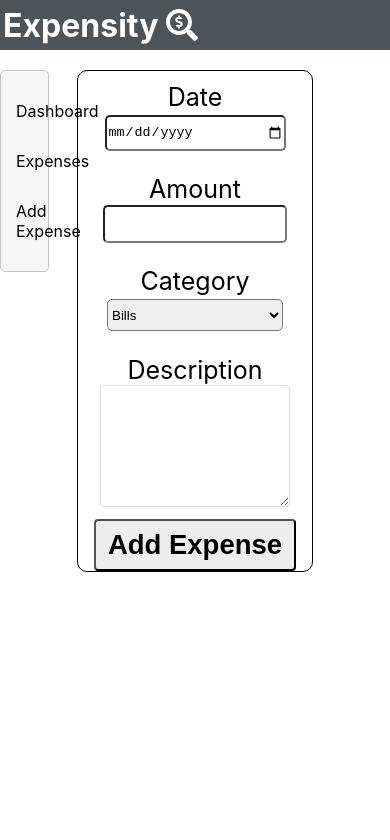
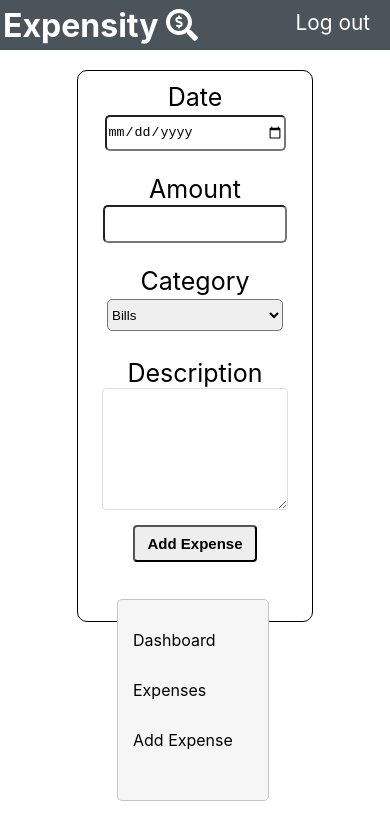
Before and after one commit to tam135/Expensify-client, a React (Create React App) app: page /addExpense in a window 390 px wide. Shown: the top 840 px of the page. Built offline with nearby package versions, Linux system fonts and the light colour scheme.

Commit message:
added sidebar and media queries

```diff
--- a/src/Components/AddExpense/AddExpense.css
+++ b/src/Components/AddExpense/AddExpense.css
@@ -1,7 +1,7 @@
 .AddExpenseForm {
     border: 1px solid black;
     border-radius: 10px;
-    height: 500px;
+    height: 550px;
     width: 60%;
     text-align: center;
     margin: 5% auto;
@@ -13,7 +13,6 @@
     margin: 5% 1%;
 }
 input, select {
-
     border-radius: 5px;
     width: 11rem;
     height: 2rem;
@@ -22,7 +21,7 @@ input, select {
 
 
 .description {
-    margin: 5%;
+    margin: 15px;
     border-radius: 10px;
 }
 .Textarea {
@@ -30,3 +29,14 @@ input, select {
     height: 100px;
     margin: auto;
 }
+
+@media only screen and (max-width: 425px) {
+   .Button {
+        order: 1px solid #aaa;
+
+        font-size: .6em;
+        border-radius: 4px;
+        padding: 8px 12px;
+        font-weight: bold;
+}
+}
--- a/src/Components/AddExpense/AddExpense.js
+++ b/src/Components/AddExpense/AddExpense.js
@@ -7,42 +7,30 @@ import './AddExpense.css'
 export default class AddExpense extends Component {
     render() {
         return (
+          <div className="AddExpensePage">
+            <header>
+              <Header />
+              <SideBar />
+            </header>
 
-            <div className="AddExpensePage">
-                <nav className='Header'>
-                    <Header />
-                </nav>
-                <SideBar />
-
-                <form className='AddExpenseForm'>
-                    <div className='AddExpenseForm__Options'>
-                        <label htmlFor='AddExpenseForm__date'>
-                            Date
-                            {' '}
-                            </label>
-                        <input
-                            name='date'
-                            type='date' />
+            <form className="AddExpenseForm">
+              <div className="AddExpenseForm__Options">
+                <label htmlFor="AddExpenseForm__date">Date </label>
+                <input name="date" type="date" />
               </div>
 
-                    <div className='AddExpenseForm__Options'>
-                        <label htmlFor='AddExpenseForm__amount'>
-                            Amount
-                            {' '}
-                            </label>
+              <div className="AddExpenseForm__Options">
+                <label htmlFor="AddExpenseForm__amount">Amount </label>
                 <input
-                            name='amount'
-                            type='text'
+                  name="amount"
+                  type="text"
                   required
-                            id='AddExpenseForm__amount'>
-                        </input>
+                  id="AddExpenseForm__amount"
+                ></input>
               </div>
 
-                    <div className='AddExpenseForm__Options'>
-                        <label htmlFor='AddExpenseForm__category'>
-                            Category
-                            {' '}
-                            </label>
+              <div className="AddExpenseForm__Options">
+                <label htmlFor="AddExpenseForm__category">Category </label>
                 <select>
                   <option value="Bills">Bills</option>
                   <option value="Personal">Personal</option>
@@ -52,20 +40,14 @@ export default class AddExpense extends Component {
                 </select>
               </div>
 
-                    <div className='description'>
-                        <label htmlFor='AddExpenseForm__description'>
-                            Description
-                            </label>
-                        <Textarea>
-
-                        </Textarea>
+              <div className="description">
+                <label htmlFor="AddExpenseForm__description">Description</label>
+                <Textarea></Textarea>
               </div>
 
-                    <Button>
-                        Add Expense
-                    </Button>
+              <Button>Add Expense</Button>
             </form>
           </div>
-        )
+        );
     }
 }
--- a/src/Components/ExpenseItem/ExpenseItem.css
+++ b/src/Components/ExpenseItem/ExpenseItem.css
@@ -1,14 +1,57 @@
-.ExpenseItem {
+
+ .expense-container {
+    width: 70vw;
     border: 1px solid black;
     border-radius: 15px;
-    width: 80%;
     margin: 15px 15%;
-    display:flex;
 
 }
 
-p {
+/* .expense-container:hover {
+    transform: scale(1.01);
+  }
+ */
+.expense-container a {
+    color: black;
+    }
+.expense-container a:hover{
+    cursor: pointer;
+    transform:scale(1.1);
 
-    margin: 20px 10%;
-    text-align: center;
+
 }
+
+@media only screen and (max-width: 600px) {
+
+}
+
+@media only screen and (min-width: 600px) {
+
+}
+
+@media only screen and (min-width: 780px) {
+    .expense-container {
+        width: 70vw;
+        border: 1px solid black;
+        border-radius: 15px;
+        margin: 15px 15%;
+        display: flex;
+    }
+
+    .expense-header {
+        display: flex;
+        justify-content: space-between;
+
+    }
+    .expense-item {
+        padding: 1.5rem 2rem;
+        width: 8vw;
+    }
+
+    .edit-delete {
+        height: 80px;
+        margin-left: 15px;
+    }
+
+
+}
--- a/src/Components/ExpenseItem/ExpenseItem.js
+++ b/src/Components/ExpenseItem/ExpenseItem.js
@@ -1,15 +1,36 @@
 import React from 'react'
 import './ExpenseItem.css'
-
+import { FontAwesomeIcon } from '@fortawesome/react-fontawesome'
+import { Link } from 'react-router-dom'
 const ExpenseItem = (props) => {
     return (
-      <div className="Items">
-        <section className="ExpenseItem">
-          <p>{props.date}</p>
-          <p>{props.amount}</p>
-          <p>{props.category}</p>
-          <p>{props.description}</p>
-        </section>
+      <div className="expense-container">
+        <div className="expense-header">
+
+          <div className="expense-item">
+            <span className='ExpenseItem__Info'>{props.date}</span>
+          </div>
+
+          <div className="expense-item">
+            <span className='ExpenseItem__Info'>{props.amount}</span>
+          </div>
+
+          <div className="expense-item">
+            <span className='ExpenseItem__Info'>{props.category}</span>
+          </div>
+
+          <div className="expense-item">
+            <span className='ExpenseItem__Info'>{props.description}</span>
+          </div>
+
+        </div>
+        <Link to='#'>
+          <FontAwesomeIcon className="edit-delete" icon="edit" />
+        </Link>
+
+        <Link to='#'>
+          <FontAwesomeIcon className="edit-delete" icon="trash-alt" />
+        </Link>
       </div>
     );
 }
--- a/src/Components/ExpenseList/ExpenseList.css
+++ b/src/Components/ExpenseList/ExpenseList.css
@@ -1,3 +1,14 @@
 .ExpenseList {
     text-align: center;
 }
+.ExpenseList__Filters {
+    border-radius: 10px;
+    width: 50%;
+    margin: 15px 20%;
+    display:flex;
+    justify-content: space-between;
+}
+
+.ExpenseList_Options {
+    margin-right: 10px;
+}
--- a/src/Components/ExpenseList/ExpenseList.js
+++ b/src/Components/ExpenseList/ExpenseList.js
@@ -24,8 +24,36 @@ export default class ExpenseList extends Component {
 
         return (
           <div>
-            <Header />
-            <SideBar />
+            <nav>
+              <Header />
+              <SideBar />
+            </nav>
+            <section className="ExpenseList__Filters">
+              <label htmlFor="ExpenseList__Dates"></label>
+              <select>
+                <option value="Date">Daily</option>
+                <option value="Weekly">Weekly</option>
+                <option value="Monthly">Monthly</option>
+              </select>
+
+              <label htmlFor="ExpenseList_Amount"></label>
+              <select>
+                <option value="LowToHigh">Lowest to Highest</option>
+                <option value="HighToLow">Highest to Lowest</option>
+              </select>
+
+              <label htmlFor="ExpenseList_Category"></label>
+              <select>
+                <option value="AllCategories">All Categories</option>
+                <option value="Transportation">Transportation</option>
+                <option value="Bills">Bills</option>
+                <option value="Personal">Personal</option>
+                <option value="Entertainment">Entertainment</option>
+                <option value="Food">Food</option>
+                <option value="Travel">Travel</option>
+              </select>
+            </section>
+
             <section className="ExpenseList">
               <ul>
                 {expenses.map(expense => (
@@ -42,6 +70,6 @@ export default class ExpenseList extends Component {
             </section>
           </div>
         );
-
+        //TODO: Add filter by dates, amount, category
     }
 }
--- a/src/Components/Header/Header.css
+++ b/src/Components/Header/Header.css
@@ -18,6 +18,16 @@
   font-size: 2rem;
 }
 
+.SignOut {
+  margin-top: 10px;
+}
+
+.SignOut a {
+  font-size: 1.3rem;
+  margin-right: 20px;
+
+}
+
 @media screen and (min-width: 450px) {
   .Header {
     align-items: baseline;
--- a/src/Components/Header/Header.js
+++ b/src/Components/Header/Header.js
@@ -5,16 +5,19 @@ import { FontAwesomeIcon } from '@fortawesome/react-fontawesome'
 
 const Header = () => {
         return (
-            <nav className='Header'>
-                <h1>
-                    <Link to='/'>
-                        Expensity
-                        {' '}
-                        <FontAwesomeIcon className='blue' icon='search-dollar' />
-                    </Link>
-                </h1>
-            </nav>
-        )
+          <nav className="Header">
+            <h1>
+              <Link to="/">
+                Expensity{" "}
+                <FontAwesomeIcon className="blue" icon="search-dollar" />
+              </Link>
+            </h1>
+
+            <section className="SignOut">
+              <Link to="/">Log out</Link>
+            </section>
+          </nav>
+        );
 }
 
 export default Header
--- a/src/Components/SideBar/SideBar.css
+++ b/src/Components/SideBar/SideBar.css
@@ -3,16 +3,16 @@
     background-color: #F6F6F6;
     border: 1px solid #C2C5C8;
     border-radius: 5px;
-    width: 12vw;
+    width: 150px;
     height: 200px;
-    margin-top: 20px;
+    margin-top: 5%;
 }
 
 a {
     text-decoration: none;
 }
 
-a:hover {
+.sidebar a:hover {
     text-decoration: underline;
 }
 
@@ -22,3 +22,11 @@ li {
     color: black;
     margin: 30px 15px;
 }
+
+
+@media only screen and (max-width: 425px) {
+    .sidebar {
+        margin-top: 65vh;
+        margin-left: 30%;
+    }
+}
--- a/src/Components/SideBar/SideBar.js
+++ b/src/Components/SideBar/SideBar.js
@@ -3,7 +3,6 @@ import { Link } from 'react-router-dom'
 import './SideBar.css'
 
 const SideBar = () => {
-
         return (
             <div className='sidebar'>
 
--- a/src/index.js
+++ b/src/index.js
@@ -7,11 +7,15 @@ import App from './Components/App/App'
 
 import {
     faSearchDollar,
+    faEdit,
+    faTrashAlt,
 
 } from '@fortawesome/free-solid-svg-icons'
 
 library.add(
     faSearchDollar, // logo
+    faEdit,
+    faTrashAlt,
 
 )
 ReactDOM.render(
```
Also changed, not shown: src/Components/Charts/Charts.js (added). Lines whose indentation alone changed are shown as unchanged.
